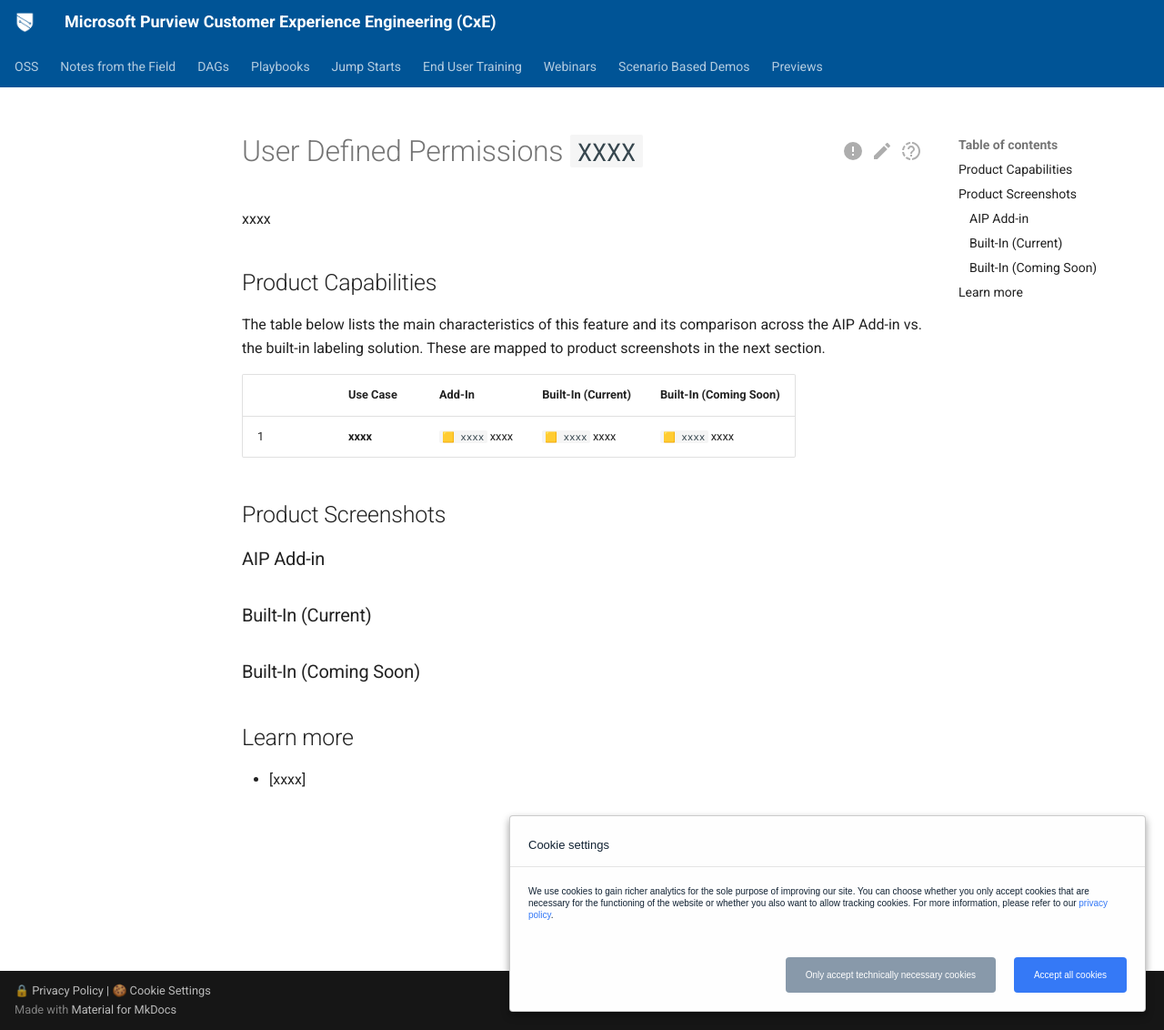
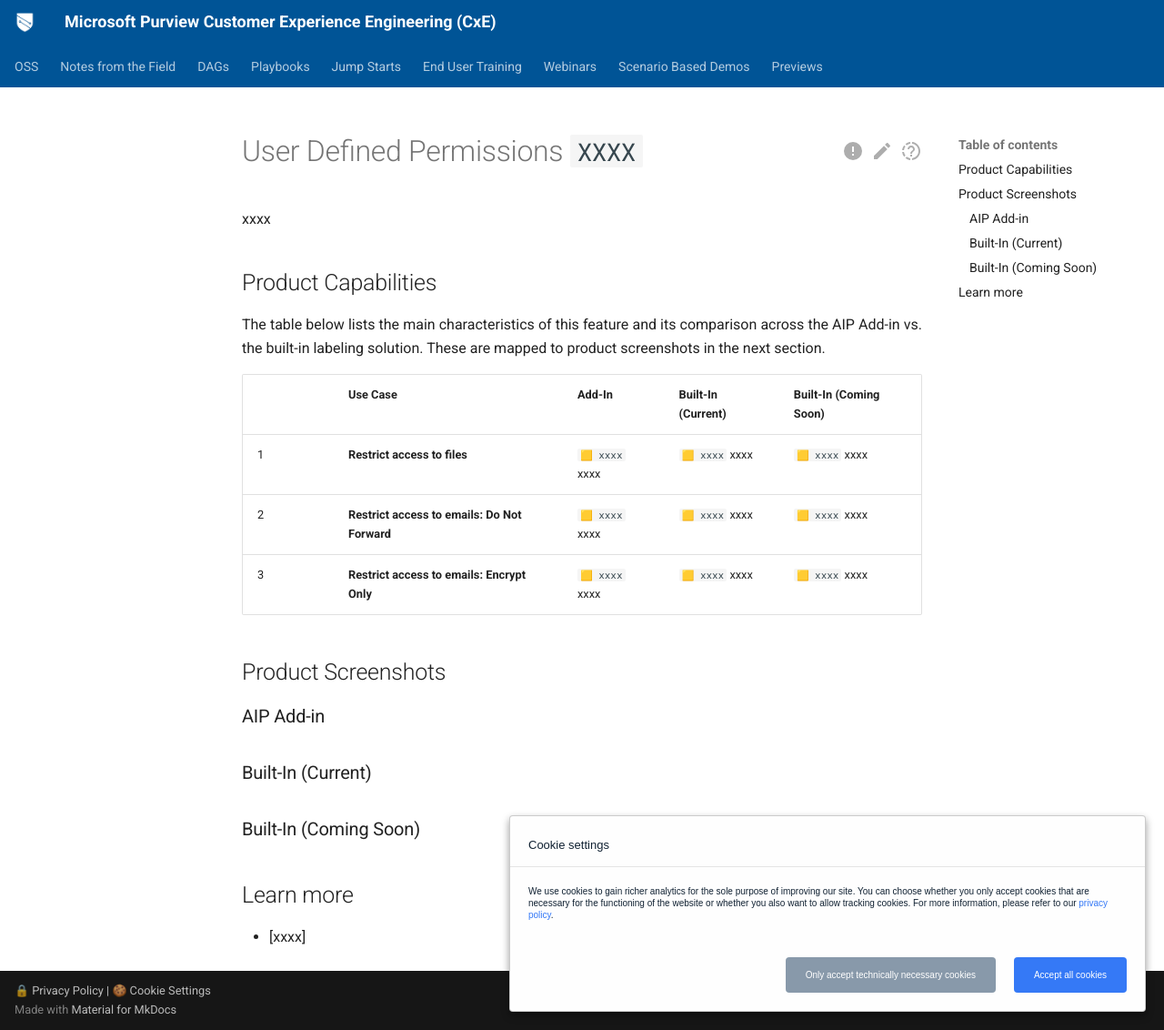
Before and after one commit to microsoft/ComplianceCxE, an MkDocs documentation site: the page built from docs/playbooks/AIP2MIP/Features/Encryption/UserDefinedPermissions.md, in a window 1280 px wide and 1132 px high. Shown: the whole window at 91% size. Built offline with MkDocs 1.6.1 and Material for MkDocs 9.7.7, drawn with Linux system fonts in a browser that asks for light colours.

Commit message:
Update UserDefinedPermissions.md

```diff
--- a/docs/playbooks/AIP2MIP/Features/Encryption/UserDefinedPermissions.md
+++ b/docs/playbooks/AIP2MIP/Features/Encryption/UserDefinedPermissions.md
@@ -7,7 +7,9 @@
 
 |  | Use Case            | Add-In| Built-In (Current) | Built-In (Coming Soon)|
 | :----                  | :---- | :---- | :---- | :---- |
-| 1 | **xxxx**           | `🟨 xxxx` xxxx  |  `🟨 xxxx` xxxx  | `🟨 xxxx` xxxx  |
+| 1 | **Restrict access to files**           | `🟨 xxxx` xxxx  |  `🟨 xxxx` xxxx  | `🟨 xxxx` xxxx  |
+| 2 | **Restrict access to emails: Do Not Forward**           | `🟨 xxxx` xxxx  |  `🟨 xxxx` xxxx  | `🟨 xxxx` xxxx  |
+| 3 | **Restrict access to emails: Encrypt Only**           | `🟨 xxxx` xxxx  |  `🟨 xxxx` xxxx  | `🟨 xxxx` xxxx  |
 
 
 ## Product Screenshots
```
